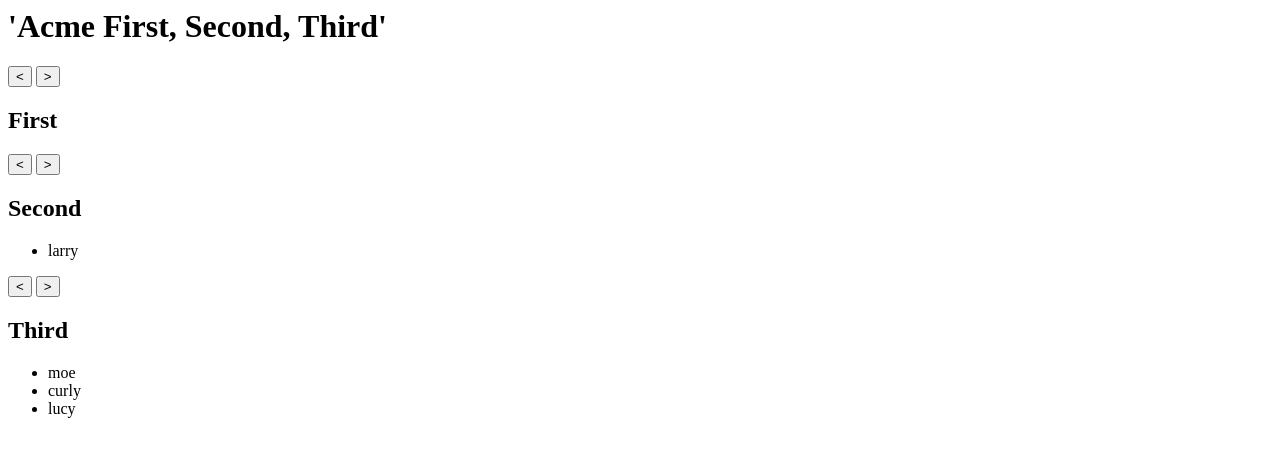
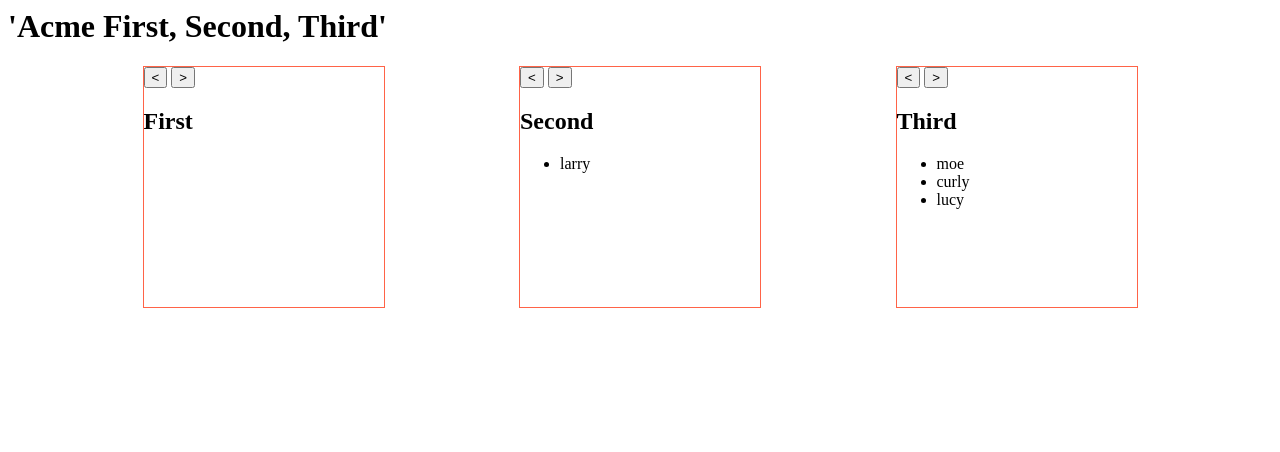
Before and after one commit to mattrgarcia/acme-first-second-third, a plain HTML site: page index.html in a window 1280 px wide. Drawn offline with Linux system fonts and the light colour scheme.

Commit message:
added style

```diff
--- a/index.html
+++ b/index.html
@@ -1,5 +1,26 @@
 <html>
   <head>
+    <style>
+      #lists {
+        display: flex;
+        justify-content: space-evenly;
+      }
+      #first {
+        border: 1px solid tomato;
+        width: 15rem;
+        height: 15rem;
+      }
+      #second {
+        border: 1px solid tomato;
+        width: 15rem;
+        height: 15rem;
+      }
+      #third {
+        border: 1px solid tomato;
+        width: 15rem;
+        height: 15rem;
+      }
+    </style>
   </head>
   <body>
     <h1>'Acme First, Second, Third'</h1>
```
